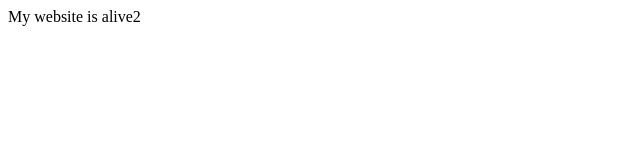
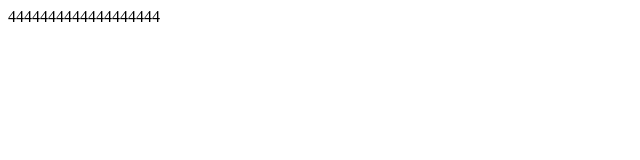
Before and after one commit to qianhedu/helloworld, a plain HTML site: page index.html in a window 1280 px wide. Shown: the full height of the page, 0-640 px from the left. Drawn offline with Linux system fonts and the light colour scheme.

Commit message:
一次性提交两个文件

```diff
--- a/index.html
+++ b/index.html
@@ -1,5 +1,5 @@
 <html>
 <body>
-My website is alive2
+4444444444444444444
 </body>
 </html>
```
Also changed, not shown: index.txt (added).
